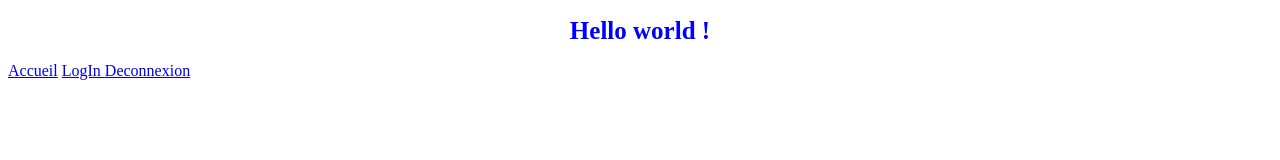
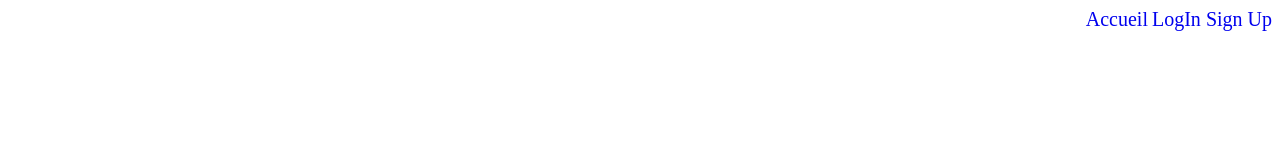
Before and after one commit to Boubacar221/FastFood_online, a plain HTML site: page index.html in a window 1280 px wide. Drawn offline with Linux system fonts and the light colour scheme.

Commit message:
Premier commit

```diff
--- a/index.html
+++ b/index.html
@@ -7,11 +7,11 @@
     <title>Projets</title>
 </head>
 <body>
-    <h1>Hello world ! </h1>
+
     <nav>
-        <a href="index.html">Accueil</a>
-        <a href="login.html">LogIn </a>
-        <a href="Deconexion.html">Deconnexion</a>
+        <a href="#">Accueil</a>
+        <a href="#">LogIn </a>
+        <a href="#">Sign Up</a>
     </nav>
 
 </body>
--- a/styles.css
+++ b/styles.css
@@ -3,3 +3,11 @@ h1{
     text-align: center;
     font-size: 25px;
 }
+nav{
+    float: right;
+}
+nav a{
+    font-size: 20px;
+    text-decoration: none;
+    font-family: 'Times New Roman', Times, serif;
+}
```
